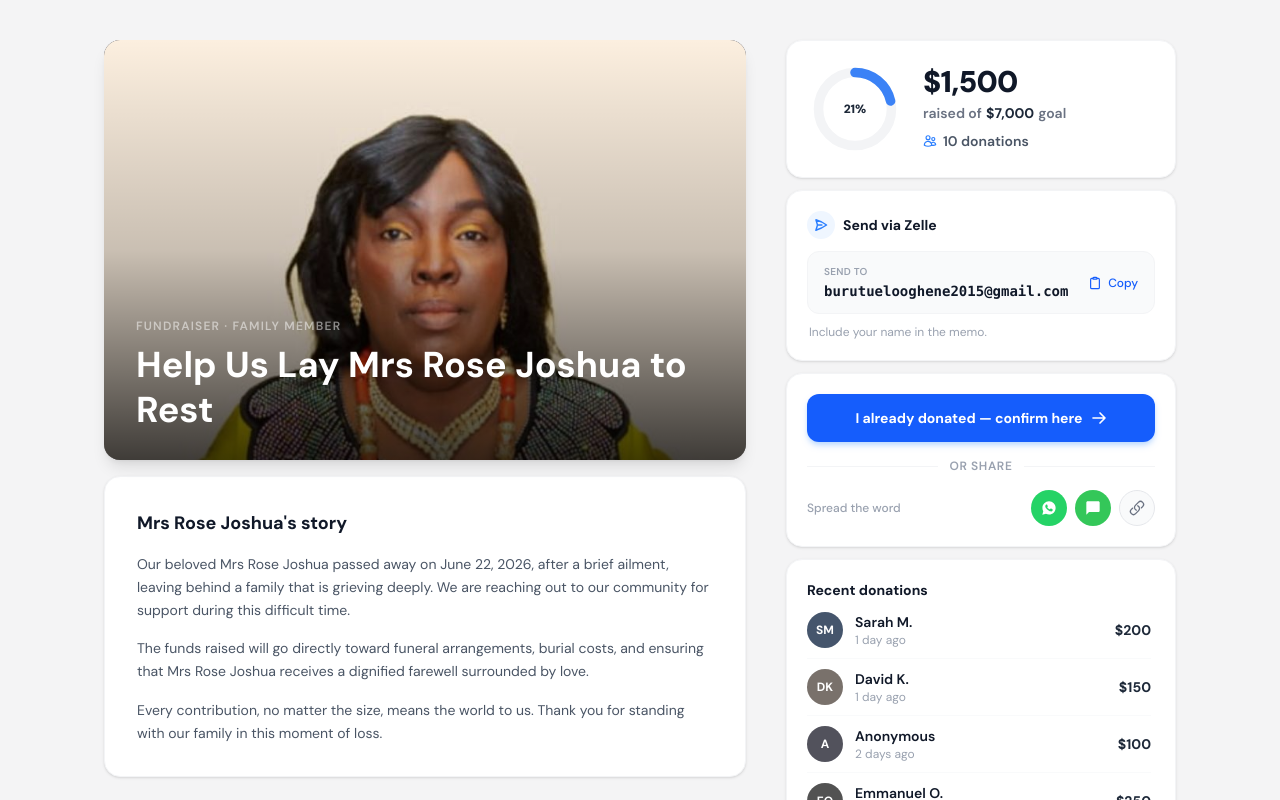
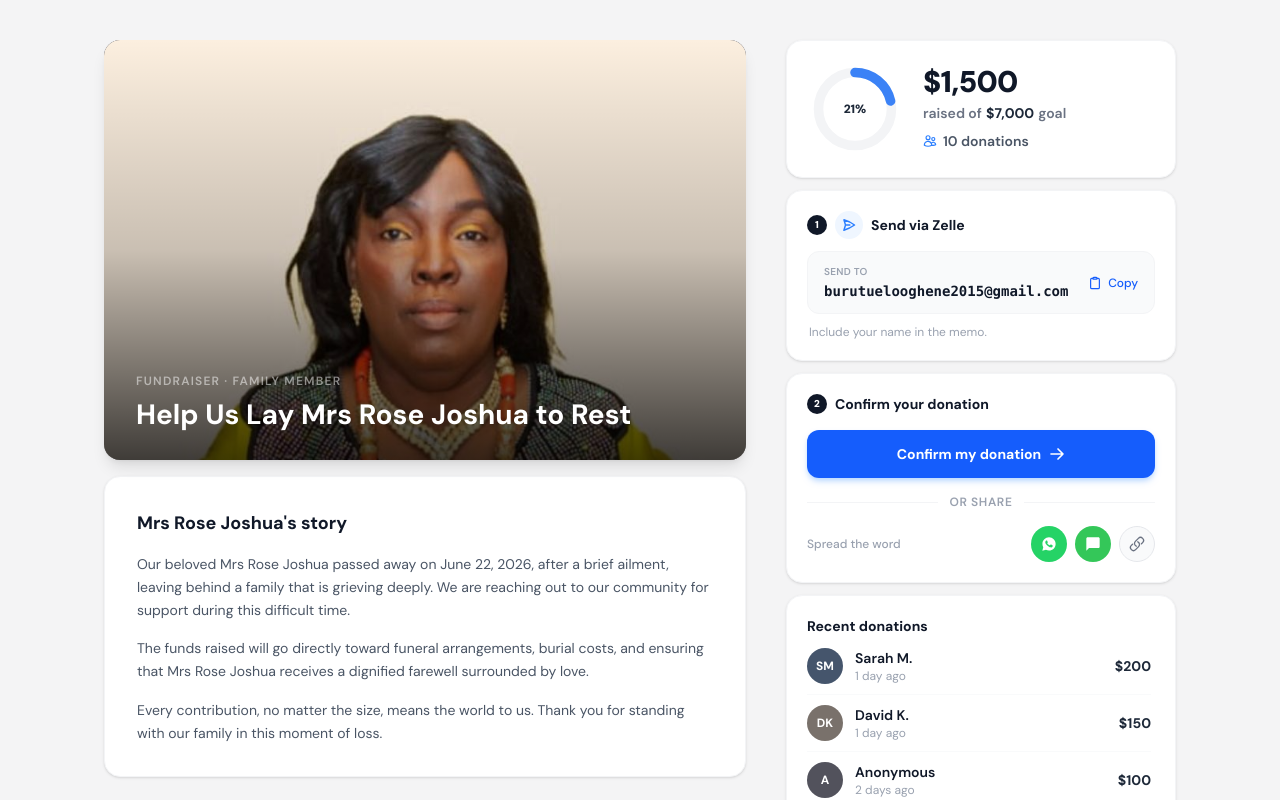
Before and after one commit to femithetechguy/mamajoshua, a Next.js app: page / in a window 1280 px wide. Shown: the top 800 px of the page. Built offline with nearby package versions, Linux system fonts and the light colour scheme.

Commit message:
Fixes FTTG-87 Fixes FTTG-88: step 1/2 donation flow badges, shrink hero title to 2 lines

```diff
--- a/app/page.tsx
+++ b/app/page.tsx
@@ -84,7 +84,7 @@ export default async function Home() {
           <p className="text-[11px] font-semibold text-white/50 uppercase tracking-widest mb-1">
             Fundraiser · {config.organizerName}
           </p>
-          <h1 className="text-2xl font-bold text-white leading-snug">
+          <h1 className="text-[20px] font-bold text-white leading-snug">
             Help Us Lay {config.deceasedName} to Rest
           </h1>
         </div>
@@ -105,7 +105,7 @@ export default async function Home() {
                 <p className="text-xs font-semibold text-white/50 uppercase tracking-widest mb-2">
                   Fundraiser · {config.organizerName}
                 </p>
-                <h1 className="text-4xl font-bold text-white leading-tight">
+                <h1 className="text-[28px] font-bold text-white leading-tight">
                   Help Us Lay {config.deceasedName} to Rest
                 </h1>
               </div>
@@ -154,6 +154,9 @@ export default async function Home() {
             {/* Zelle card */}
             <div className="bg-white rounded-2xl p-5 shadow-sm border border-gray-100">
               <div className="flex items-center gap-2 mb-3">
+                <div className="w-5 h-5 rounded-full bg-gray-900 flex items-center justify-center shrink-0">
+                  <span className="text-[10px] font-black text-white leading-none">1</span>
+                </div>
                 <div className="w-7 h-7 rounded-full bg-blue-50 flex items-center justify-center shrink-0">
                   <svg xmlns="http://www.w3.org/2000/svg" className="w-3.5 h-3.5 text-blue-500" fill="none" viewBox="0 0 24 24" stroke="currentColor" strokeWidth={2.5}>
                     <path strokeLinecap="round" strokeLinejoin="round" d="M6 12L3.269 3.126A59.768 59.768 0 0121.485 12 59.77 59.77 0 013.27 20.876L5.999 12zm0 0h7.5" />
--- a/components/CTAWithShare.tsx
+++ b/components/CTAWithShare.tsx
@@ -29,12 +29,20 @@ export default function CTAWithShare({ message }: { message: string }) {
     <>
       <div className="bg-white rounded-2xl p-5 shadow-sm border border-gray-100 space-y-4">
 
+        {/* Step 2 label */}
+        <div className="flex items-center gap-2">
+          <div className="w-5 h-5 rounded-full bg-gray-900 flex items-center justify-center shrink-0">
+            <span className="text-[10px] font-black text-white leading-none">2</span>
+          </div>
+          <span className="text-sm font-bold text-gray-900">Confirm your donation</span>
+        </div>
+
         {/* CTA button */}
         <button
           onClick={() => setOpen(true)}
           className="flex items-center justify-center gap-2 w-full bg-blue-600 hover:bg-blue-700 active:bg-blue-800 text-white font-bold py-3.5 rounded-xl transition-colors text-sm shadow-md shadow-blue-200"
         >
-          I already donated — confirm here
+          Confirm my donation
           <svg xmlns="http://www.w3.org/2000/svg" className="w-4 h-4" fill="none" viewBox="0 0 24 24" stroke="currentColor" strokeWidth={2.5}>
             <path strokeLinecap="round" strokeLinejoin="round" d="M13.5 4.5L21 12m0 0l-7.5 7.5M21 12H3" />
           </svg>
```
